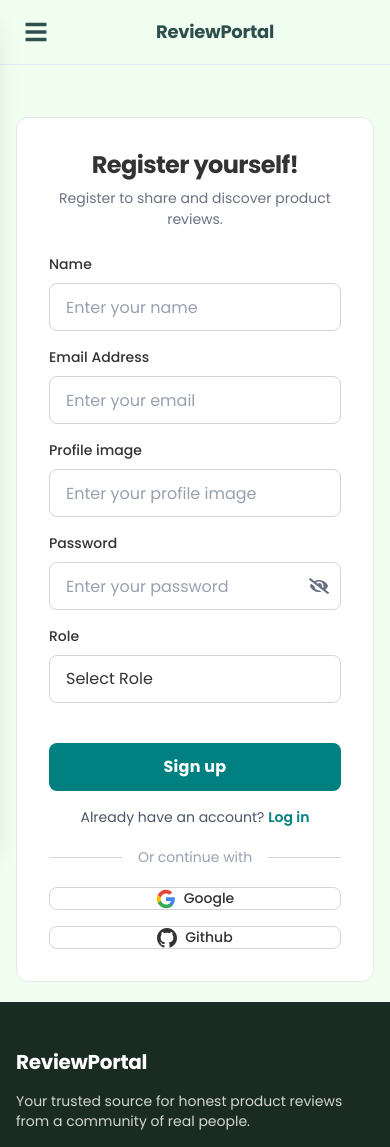
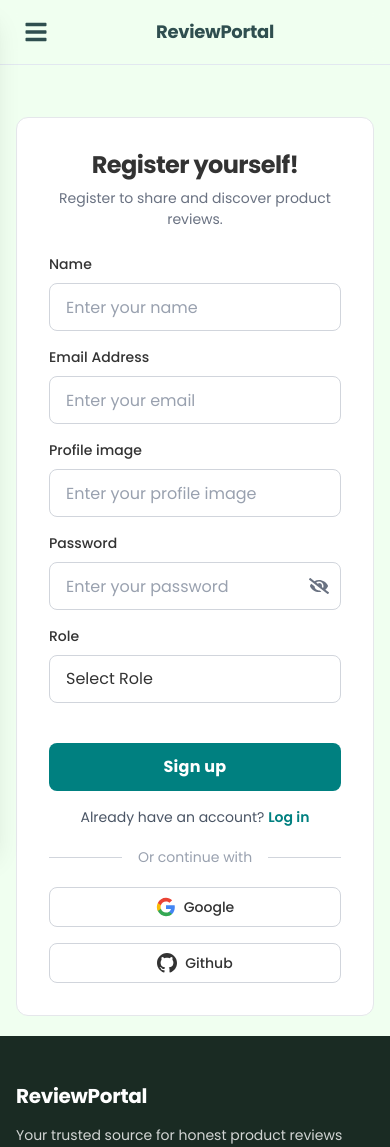
Before and after one commit to kader009/trustedge, a Next.js app: page /register in a window 390 px wide. Shown: the top 1147 px of the page. Built offline with nearby package versions, Linux system fonts and the light colour scheme; no server answers.

Commit message:
small device social button height issue solve

```diff
--- a/app/reviews/[id]/page.tsx
+++ b/app/reviews/[id]/page.tsx
@@ -173,7 +173,10 @@ export default async function ReviewDetailPage({
             Home
           </Link>
           <span className="mx-2">/</span>
-          <Link href="/categories" className="hover:text-primary dark:text-white">
+          <Link
+            href="/categories"
+            className="hover:text-primary dark:text-white"
+          >
             Reviews
           </Link>
           <span className="mx-2">/</span>
--- a/src/components/home/Category.tsx
+++ b/src/components/home/Category.tsx
@@ -11,7 +11,7 @@ const Category = async () => {
       <h1 className="text-2xl font-bold leading-tight tracking-[-0.015em] pb-6">
         Explore by Category
       </h1>
-      <div className="grid grid-cols-2 md:grid-cols-3 lg:grid-cols-6 gap-6">
+      <div className="grid grid-cols-1 md:grid-cols-3 lg:grid-cols-6 gap-6">
         {categories.length > 0 ? (
           categories.map((category) => (
             <Link
--- a/src/components/social/SocialLog.tsx
+++ b/src/components/social/SocialLog.tsx
@@ -1,7 +1,7 @@
 const SocialLog = () => {
   return (
     <div className="flex flex-col sm:flex-row gap-4">
-      <button className="flex flex-1 items-center justify-center gap-2 rounded-lg h-12 px-4 bg-white dark:bg-card-dark border border-gray-300 dark:border-gray-600 text-[#333333] dark:text-white text-sm font-medium leading-normal hover:bg-gray-50 dark:hover:bg-gray-600 transition-colors cursor-pointer">
+      <button className="flex flex-1 items-center justify-center gap-2 rounded-lg min-h-10 h-12 px-4 bg-white dark:bg-card-dark border border-gray-300 dark:border-gray-600 text-[#333333] dark:text-white text-sm font-medium leading-normal hover:bg-gray-50 dark:hover:bg-gray-600 transition-colors cursor-pointer">
         <svg className="w-5 h-5" viewBox="0 0 24 24">
           <path
             fill="#4285F4"
@@ -22,7 +22,7 @@ const SocialLog = () => {
         </svg>
         Google
       </button>
-      <button className="flex flex-1 items-center justify-center gap-2 rounded-lg h-12 px-4 bg-white dark:bg-card-dark border border-gray-300 dark:border-gray-600 text-[#333333] dark:text-white text-sm font-medium leading-normal hover:bg-gray-50 dark:hover:bg-gray-600 transition-colors cursor-pointer">
+      <button className="flex flex-1 items-center justify-center gap-2 rounded-lg min-h-10 h-12 px-4 bg-white dark:bg-card-dark border border-gray-300 dark:border-gray-600 text-[#333333] dark:text-white text-sm font-medium leading-normal hover:bg-gray-50 dark:hover:bg-gray-600 transition-colors cursor-pointer">
         <svg className="w-5 h-5" fill="currentColor" viewBox="0 0 24 24">
           <path d="M12 0c-6.626 0-12 5.373-12 12 0 5.302 3.438 9.8 8.207 11.387.599.111.793-.261.793-.577v-2.234c-3.338.726-4.033-1.416-4.033-1.416-.546-1.387-1.333-1.756-1.333-1.756-1.089-.745.083-.729.083-.729 1.205.084 1.839 1.237 1.839 1.237 1.07 1.834 2.807 1.304 3.492.997.107-.775.418-1.305.762-1.604-2.665-.305-5.467-1.334-5.467-5.931 0-1.311.469-2.381 1.236-3.221-.124-.303-.535-1.524.117-3.176 0 0 1.008-.322 3.301 1.23.957-.266 1.983-.399 3.003-.404 1.02.005 2.047.138 3.006.404 2.291-1.552 3.297-1.23 3.297-1.23.653 1.653.242 2.874.118 3.176.77.84 1.235 1.911 1.235 3.221 0 4.609-2.807 5.624-5.479 5.921.43.372.823 1.102.823 2.222v3.293c0 .319.192.694.801.576 4.765-1.589 8.199-6.086 8.199-11.386 0-6.627-5.373-12-12-12z" />
         </svg>
```
